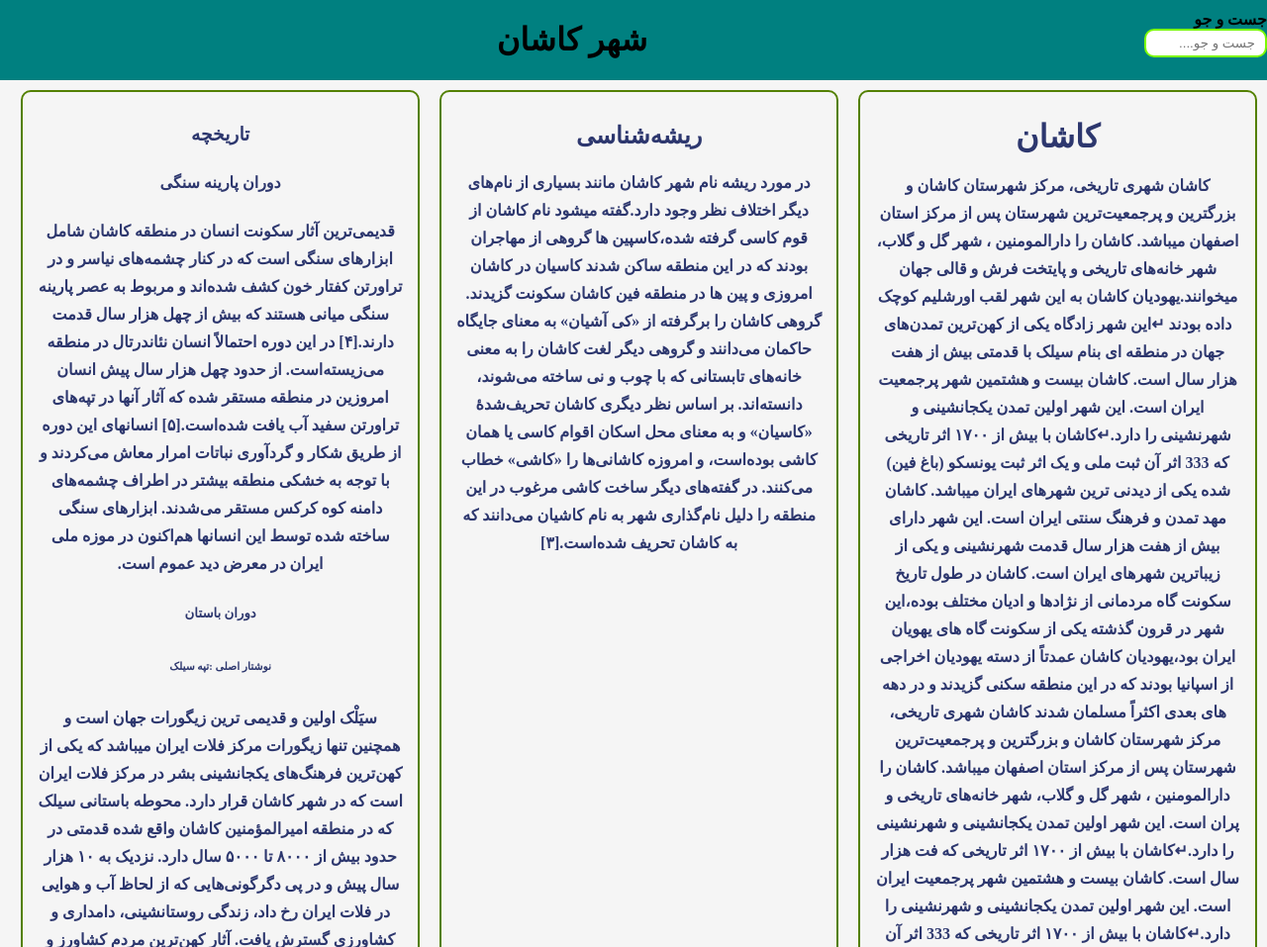
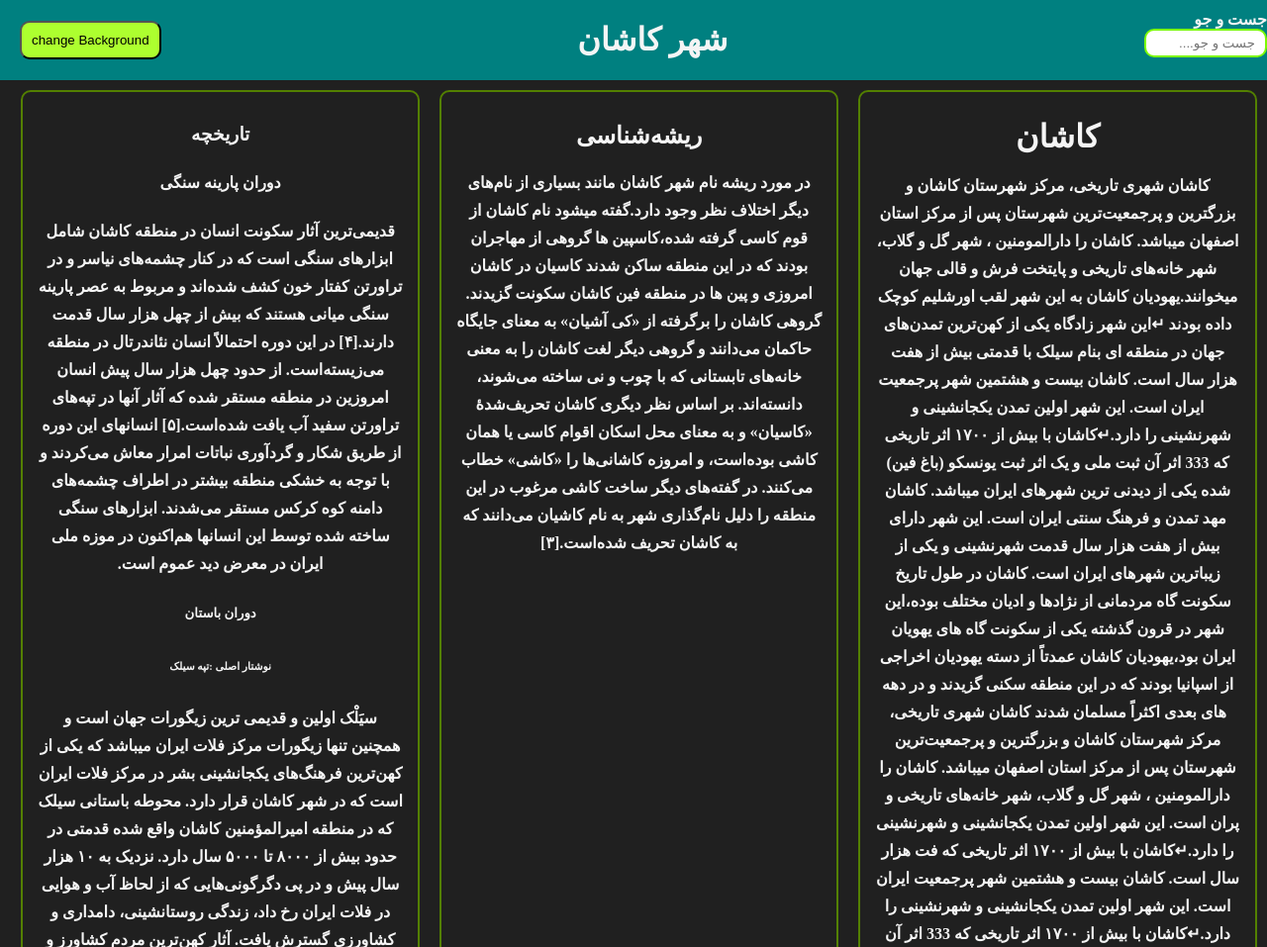
Before and after one commit to farnoodlotfali/farnood-lotfali-webprogrammimg, a PHP site: page / in a window 1280 px wide. Shown: the top 957 px of the page at 99% size. Run offline with PHP 8.4, Linux system fonts and the light colour scheme.

Commit message:
Assignment6

```diff
--- a/index.html
+++ b/index.html
@@ -15,13 +15,18 @@
 </head>
 
 <body>
-  <div class="root">
+  <div class="root bg_black" id='rootBody'>
     <header class="header">
       <div class="search">
         <h4>جست و جو</h4>
         <input type="text" placeholder="جست و جو....">
       </div>
       <h1 class="title">شهر کاشان</h1>
+      <div class="changeBackground">
+        <button type="button" onclick="document.getElementById('rootBody').classList.contains('bg_black') ? document.getElementById('rootBody').classList.remove('bg_black') : document.getElementById('rootBody').classList.add('bg_black')  ">
+          change Background
+        </button>
+      </div>
 
     </header>
 
--- a/style.css
+++ b/style.css
@@ -6,7 +6,10 @@ body {
 .root {
   direction: rtl;
 }
-
+.bg_black {
+  color: whitesmoke;
+  background-color: rgb(32, 32, 32);
+}
 .header {
   display: flex;
   justify-content: space-evenly;
@@ -17,7 +20,6 @@ body {
   width: 100%;
 }
 .about {
-  color: rgb(45, 55, 110);
   line-height: 1.75rem;
   font-weight: 700;
   display: flex;
@@ -136,3 +138,15 @@ footer {
 .icons i {
   color: rgb(252, 252, 252);
 }
+
+.changeBackground {
+  align-self: center;
+}
+.changeBackground button {
+  background: greenyellow;
+  padding: 10px;
+  cursor: pointer;
+  margin-left: 20px;
+  white-space: nowrap;
+  border-radius: 10px;
+}
```
